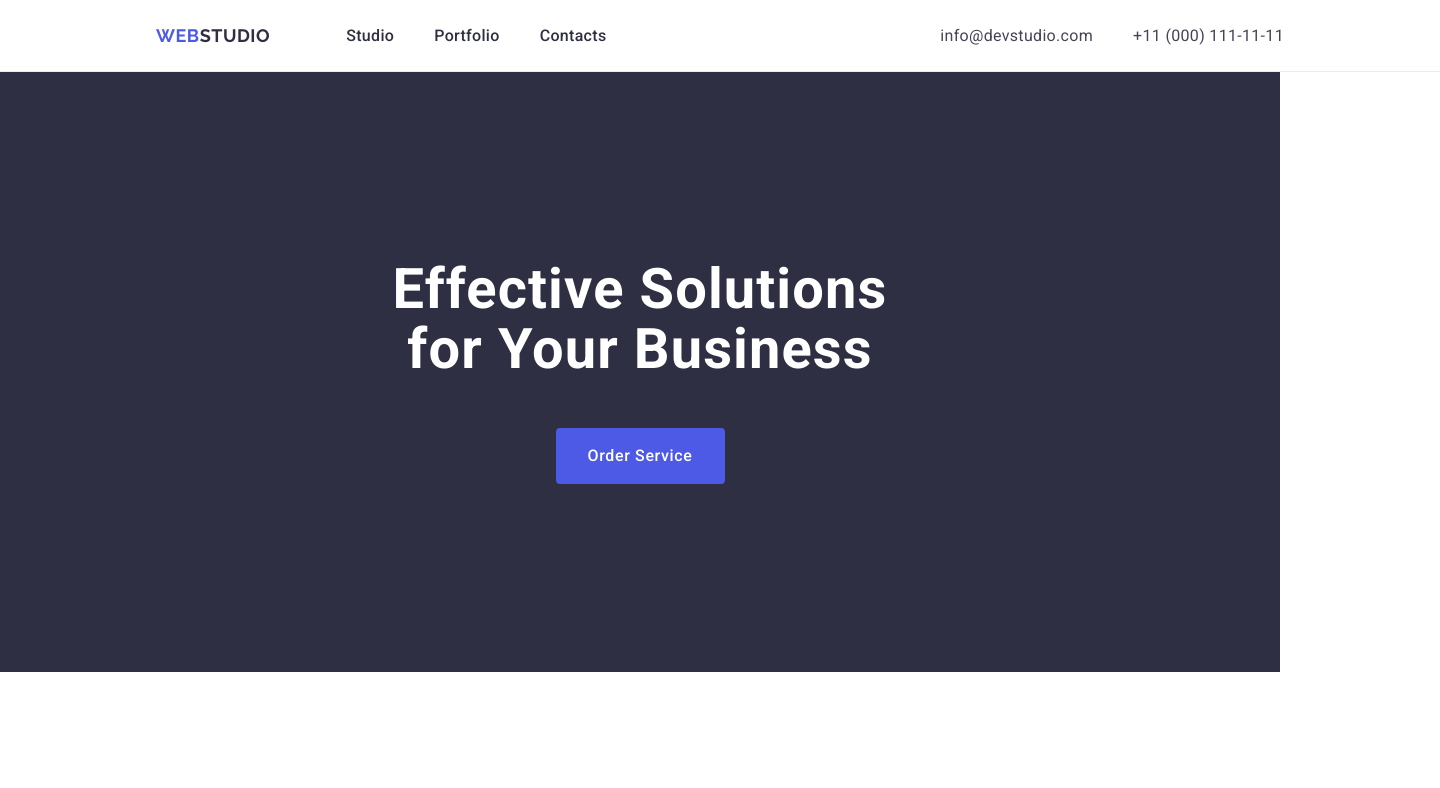
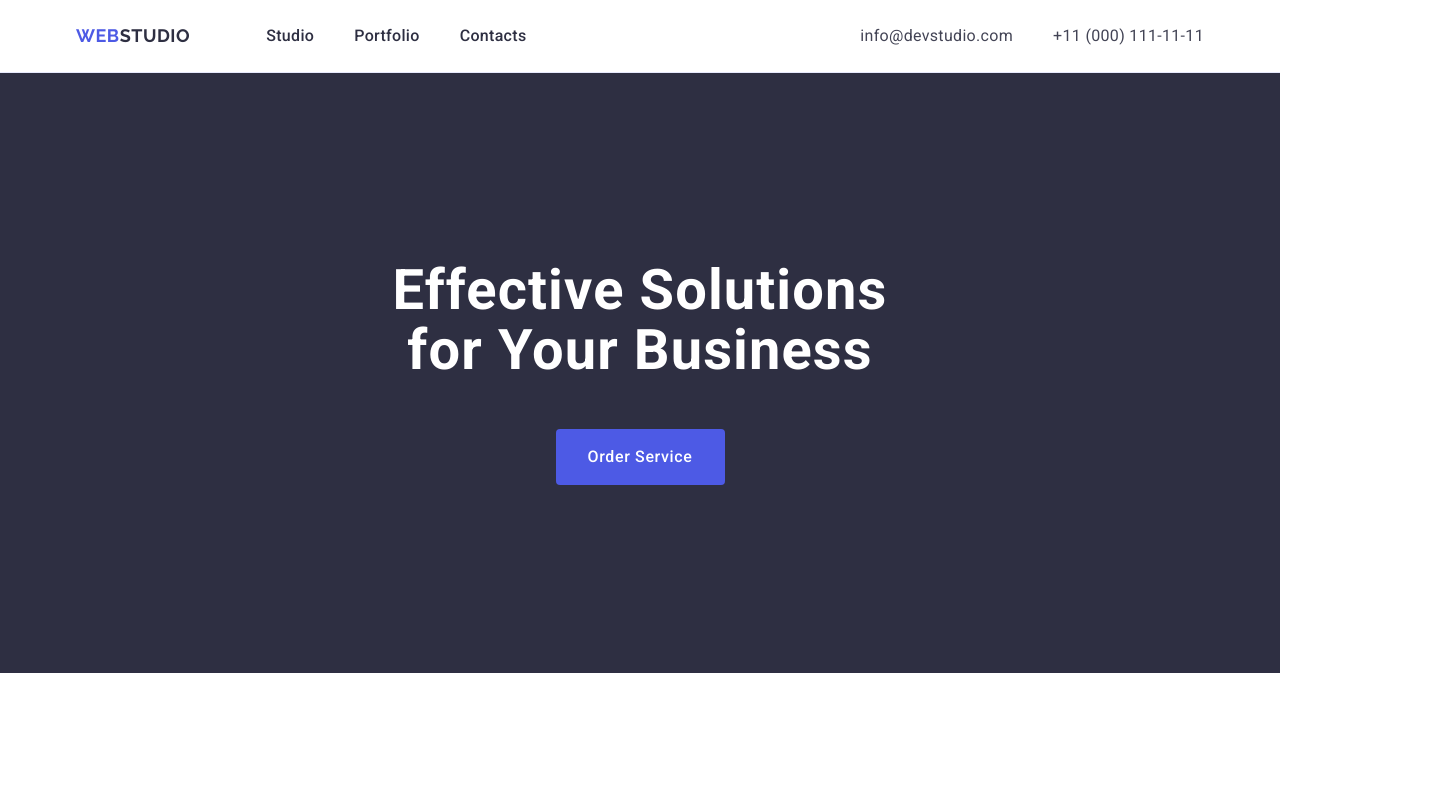
Before and after one commit to POWERSL2DE/goit-markup-hw-03, a plain HTML site: page index.html in a window 1280 px wide. Shown: the top 788 px of the page, 1440 px wide, since content can reach past the window. Drawn offline with nearby package versions, Linux system fonts and the light colour scheme.

Commit message:
Update styles.css

```diff
--- a/css/styles.css
+++ b/css/styles.css
@@ -30,12 +30,6 @@ body {
 
     .header-page {
         border-bottom: 1px solid #e7e9fc;
-        display: flex;
-        width: 1440px;
-        height: 72px;
-        justify-content: center;
-        align-items: center;
-        flex-shrink: 0;
     }
 
     .container {
@@ -47,6 +41,7 @@ body {
     .header-container {
         display: flex;
         margin: 0 auto;
+        align-items: center;
     }
 
     .page-nav {
@@ -90,6 +85,7 @@ body {
         color: #2E2F42;
         padding: 24px 0;
         margin: 0, 40px;
+        display: block;
     }
 
 
```
